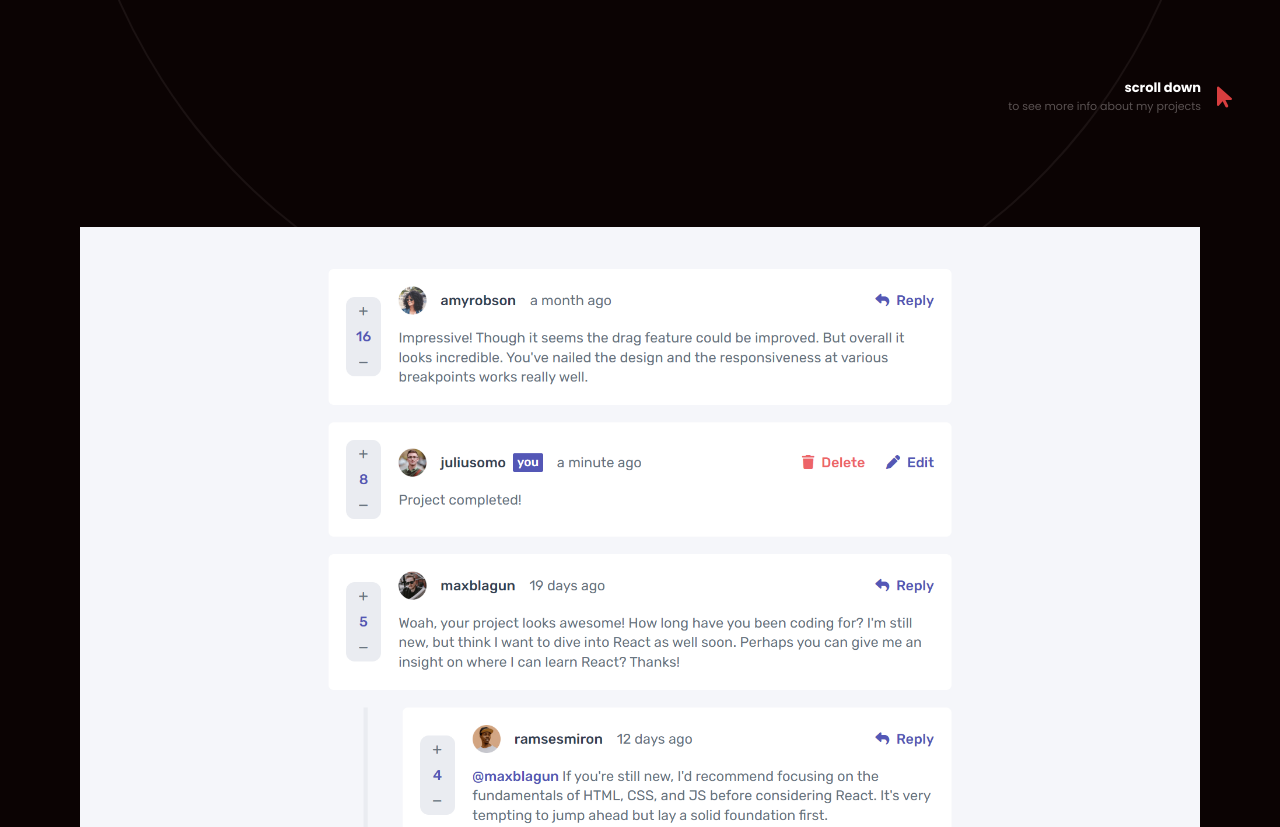
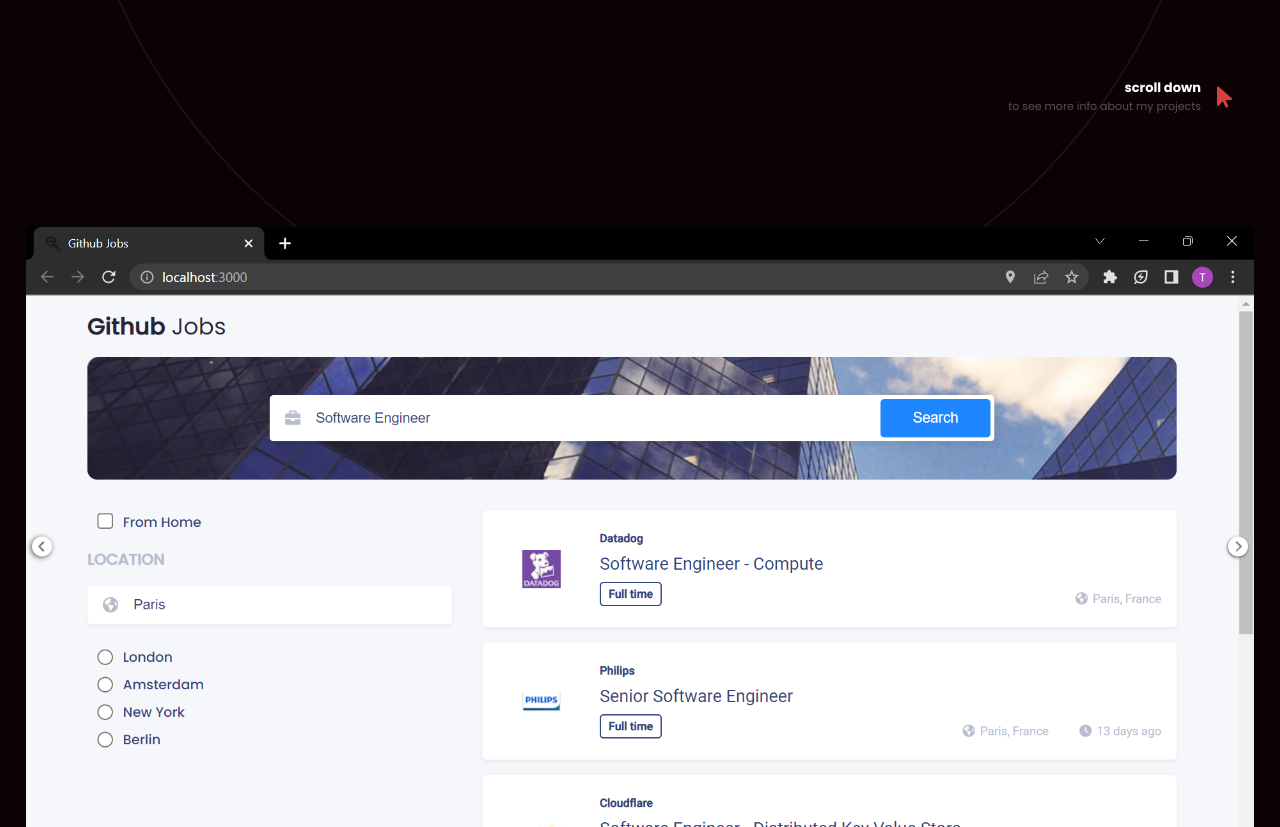
Before and after one commit to tices0/Portfolio, a React (Create React App) app: page / in a window 1280 px wide. Shown: the part 653-1480 px from the top of the page. Built offline with nearby package versions, Linux system fonts and the light colour scheme.

Commit message:
correct slide show on load

```diff
--- a/src/components/Slideshow.jsx
+++ b/src/components/Slideshow.jsx
@@ -1,37 +1,112 @@
-import React from "react";
+import React, { useState, useRef, useEffect } from "react";
+import { projectLinks } from "..";
 
 function Slideshow() {
+	const slidesRef = useRef([]);
+	const slideContainer = useRef();
+
+	const [counter, setCounter] = useState(1);
+	const [size, setSize] = useState(0);
+
+	useEffect(() => {
+		console.log("========== initial use effect");
+		setSize(slidesRef.current[0].clientWidth);
+		console.log("size before initial transform:", size);
+		slideContainer.current.style.transform =
+			"translateX(" + -size * counter + "px)";
+		// eslint-disable-next-line
+	}, [size]);
+
+	const transitionEnd = () => {
+		if (slidesRef.current[counter].id === "lastClone") {
+			slideContainer.style.transition = "none";
+			setCounter(slidesRef.current.length - 2);
+			slideContainer.current.style.transform =
+				"translateX(" + -size * counter + "px)";
+			console.log("on last clone");
+		}
+
+		if (slidesRef.current[counter].id === "firstClone") {
+			slideContainer.style.transition = "none";
+			setCounter(slidesRef.current.length - counter);
+			slideContainer.current.style.transform =
+				"translateX(" + -size * counter + "px)";
+			console.log("on first clone");
+		}
+	};
+
+	const forwardBtn = () => {
+		if (counter >= slidesRef.current.length - 1) return;
+		slideContainer.current.style.transition = "transform 0.4s ease-in-out";
+		setCounter(old => old++);
+		slideContainer.current.style.transform =
+			"translateX(" + -size * counter + "px)";
+	};
+
+	const backwardsBtn = () => {
+		if (counter >= slidesRef.current.length - 1) return;
+		slideContainer.current.style.transition = "transform 0.4s ease-in-out";
+		setCounter(old => old--);
+		slideContainer.current.style.transform =
+			"translateX(" + -size * counter + "px)";
+	};
+
+	useEffect(() => console.log("counter changed:", counter), [counter]);
+
 	return (
 		<section className="slide-container">
-			<div className="slide">
+			<div className="chevrons">
+				<i
+					className="fa-solid fa-circle-chevron-left chevron"
+					id="prev-btn"
+					onClick={backwardsBtn}
+				></i>
+				<i
+					className="fa-solid fa-circle-chevron-right chevron"
+					id="next-btn"
+					onClick={forwardBtn}
+				></i>
+			</div>
+
+			<div
+				className="slides"
+				ref={slideContainer}
+				onTransitionEnd={transitionEnd}
+			>
+				<div
+					className="slide"
+					id="lastClone"
+					ref={el => (slidesRef.current[0] = el)}
+				>
 					<img
 						src={require("../media/desktop-screenshots/comment-section.png")}
-					alt="Interactive Comment Section Screenshot"
+						alt=""
 					/>
 				</div>
-			<div className="slide">
+				{/* MAIN */}
+				{projectLinks.map((project, index) => (
+					<div
+						className="slide"
+						ref={el => (slidesRef.current[index + 1] = el)}
+						key={index}
+					>
+						<img
+							src={require(`../media/${project.desktop}`)}
+							alt=""
+						/>
+					</div>
+				))}
+				{/* END OF MAIN */}
+				<div
+					className="slide"
+					id="firstClone"
+					ref={el => (slidesRef.current[4] = el)}
+				>
 					<img
 						src={require("../media/desktop-screenshots/github-jobs.png")}
-					alt="Github Jobs Screenshot"
+						alt=""
 					/>
 				</div>
-			<div className="slide">
-				<img
-					src={require("../media/desktop-screenshots/weather-app.png")}
-					alt="Weather App Screenshot"
-				/>
-			</div>
-			<div className="slide">
-				<img
-					src={require("../media/desktop-screenshots/comment-section.png")}
-					alt="Interactive Comment Section Screenshot"
-				/>
-			</div>
-			<div className="slide">
-				<img
-					src={require("../media/desktop-screenshots/github-jobs.png")}
-					alt="Github Jobs Screenshot"
-				/>
 			</div>
 		</section>
 	);
--- a/src/index.js
+++ b/src/index.js
@@ -9,6 +9,30 @@ root.render(
     <App />
   </React.StrictMode>
 );
+
+export const projectLinks = [
+	// github jobs
+	{
+		live: "https://github-jobs-f3d40.web.app/",
+		code: "https://github.com/tochidavids/React-Projects/tree/master/github-jobs",
+		md: "https://raw.githubusercontent.com/tochidavids/React-Projects/master/github-jobs/README.md",
+    desktop: "desktop-screenshots/github-jobs.png"
+	},
+	// weather app
+	{
+		live: "https://weather-app-e04df.web.app/",
+		code: "https://github.com/tochidavids/React-Projects/tree/master/weather",
+		md: "https://raw.githubusercontent.com/tochidavids/React-Projects/master/weather/README.md",
+    desktop: "desktop-screenshots/weather-app.png"
+	},
+	// interactive comment section
+	{
+    live: "https://interactive-comment-sect-e566e.web.app/",
+		code: "https://github.com/tochidavids/React-Projects/tree/master/interactive-comment-section",
+		md: "https://raw.githubusercontent.com/tochidavids/React-Projects/master/interactive-comment-section/README.md",
+    desktop: "desktop-screenshots/comment-section.png"
+	},
+];
 
 const polarToCartesian = (centerX, centerY, radius, angleInDegrees) => {
   const angleInRadians = (angleInDegrees - 90) * Math.PI / 180.0;
--- a/src/pages/Projects.jsx
+++ b/src/pages/Projects.jsx
@@ -1,26 +1,6 @@
 import React, { useState } from "react";
 import Slideshow from "../components/Slideshow";
-
-export const projectLinks = [
-	// github jobs
-	{
-		live: "https://github-jobs-f3d40.web.app/",
-		code: "https://github.com/tochidavids/React-Projects/tree/master/github-jobs",
-		md: "https://raw.githubusercontent.com/tochidavids/React-Projects/master/github-jobs/README.md",
-	},
-	// weather app
-	{
-		live: "https://weather-app-e04df.web.app/",
-		code: "https://github.com/tochidavids/React-Projects/tree/master/weather",
-		md: "https://raw.githubusercontent.com/tochidavids/React-Projects/master/weather/README.md",
-	},
-	// interactive comment section
-	{
-		live: "https://interactive-comment-sect-e566e.web.app/",
-		code: "https://github.com/tochidavids/React-Projects/tree/master/interactive-comment-section",
-		md: "https://raw.githubusercontent.com/tochidavids/React-Projects/master/interactive-comment-section/README.md",
-	},
-];
+import { projectLinks } from "..";
 
 function Projects() {
 	const [page, setPage] = useState(0);
@@ -57,7 +37,7 @@ function Projects() {
 					</a>
 				</div>
 				<div className="link">
-					<i class="fa-solid fa-info"></i>
+					<i className="fa-solid fa-info"></i>
 					README
 				</div>
 			</nav>
--- a/src/styles/styles.css
+++ b/src/styles/styles.css
@@ -213,20 +213,57 @@ body::-webkit-scrollbar {
     top: calc(100% - 1rem);
   }
 }
+#projects-page {
+  display: flex;
+  justify-content: center;
+  align-items: center;
+  flex-direction: row;
+}
+
 .slide-container {
+  width: 100%;
+  overflow-x: hidden;
+  position: relative;
+  margin: auto;
+}
+.slide-container .slides {
+  display: flex;
+  width: 100%;
+}
+.slide-container .chevrons .chevron {
   position: absolute;
   top: 50%;
-  left: 50%;
-  transform: translate(-50%, -50%);
-  width: calc(100vw - 10rem);
+  transform: translate(0, -50%);
+  z-index: 10;
+  cursor: pointer;
+  color: #fff;
+  font-size: 20px;
+}
+.slide-container .chevrons .chevron:hover {
+  color: #c27783;
+}
+.slide-container .chevrons #prev-btn {
+  left: 2rem;
+  text-shadow: -1px 1px 5px #5a5252;
+}
+.slide-container .chevrons #next-btn {
+  right: 2rem;
+  text-shadow: -0.5px 0.5px 3px #5a5252;
+}
+
+.slide {
+  min-width: 100vw;
   height: calc(100vh - 10rem);
+  display: flex;
+  justify-content: center;
+  align-items: center;
+  flex-direction: row;
 }
-.slide-container .slide {
-  width: calc(100vw - 10rem);
-  height: calc(100vh - 10rem);
-}
-.slide-container .slide img {
+.slide img {
   width: 100%;
+  height: 100%;
+  -o-object-fit: contain;
+     object-fit: contain;
 }
 
 .project-info {
--- a/src/styles/styles.scss
+++ b/src/styles/styles.scss
@@ -346,19 +346,57 @@ body {
 // Projects Page
 // =============
 
+#projects-page {
+	@include flexCenter(row);
+}
+
 .slide-container {
-	@include absoluteCenter();
-	width: calc(100vw - 10rem);
+	width: 100%;
+	overflow-x: hidden;
+	position: relative;
+	margin: auto;
+
+	.slides {
+		display: flex;
+		width: 100%;
+	}
+
+	.chevrons {
+		.chevron {
+			position: absolute;
+			top: 50%;
+			transform: translate(0, -50%);
+			z-index: 10;
+			cursor: pointer;
+			color: #fff;
+			font-size: 20px;
+
+			&:hover {
+				color: $dark-pink;
+			}
+		}
+
+		#prev-btn {
+			left: 2rem;
+			text-shadow: -1px 1px 5px $grey;
+		}
+
+		#next-btn {
+			right: 2rem;
+			text-shadow: -0.5px 0.5px 3px $grey;
+		}
+	}
+}
+
+.slide {
+	min-width: 100vw;
 	height: calc(100vh - 10rem);
-	// z-index: -1;
+	@include flexCenter(row);
 
-	.slide {
-		width: calc(100vw - 10rem);
-		height: calc(100vh - 10rem);
-
-		img {
-			width: 100%;
-		}
+	img {
+		width: 100%;
+		height: 100%;
+		object-fit: contain;
 	}
 }
 
```
Also changed, not shown: 1 other file (tests, documents, lock files or other folders). Lines whose indentation alone changed are shown as unchanged.
